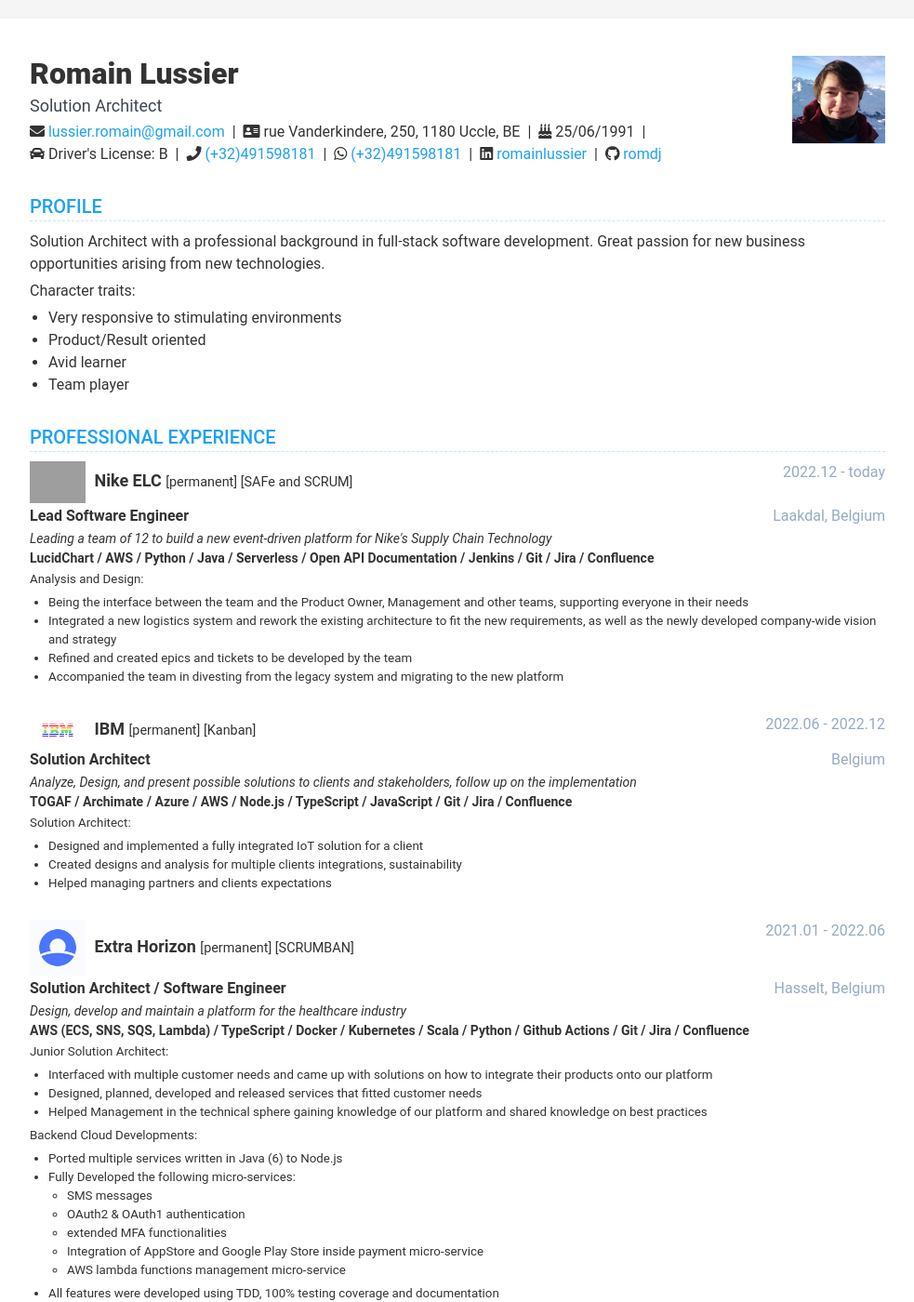
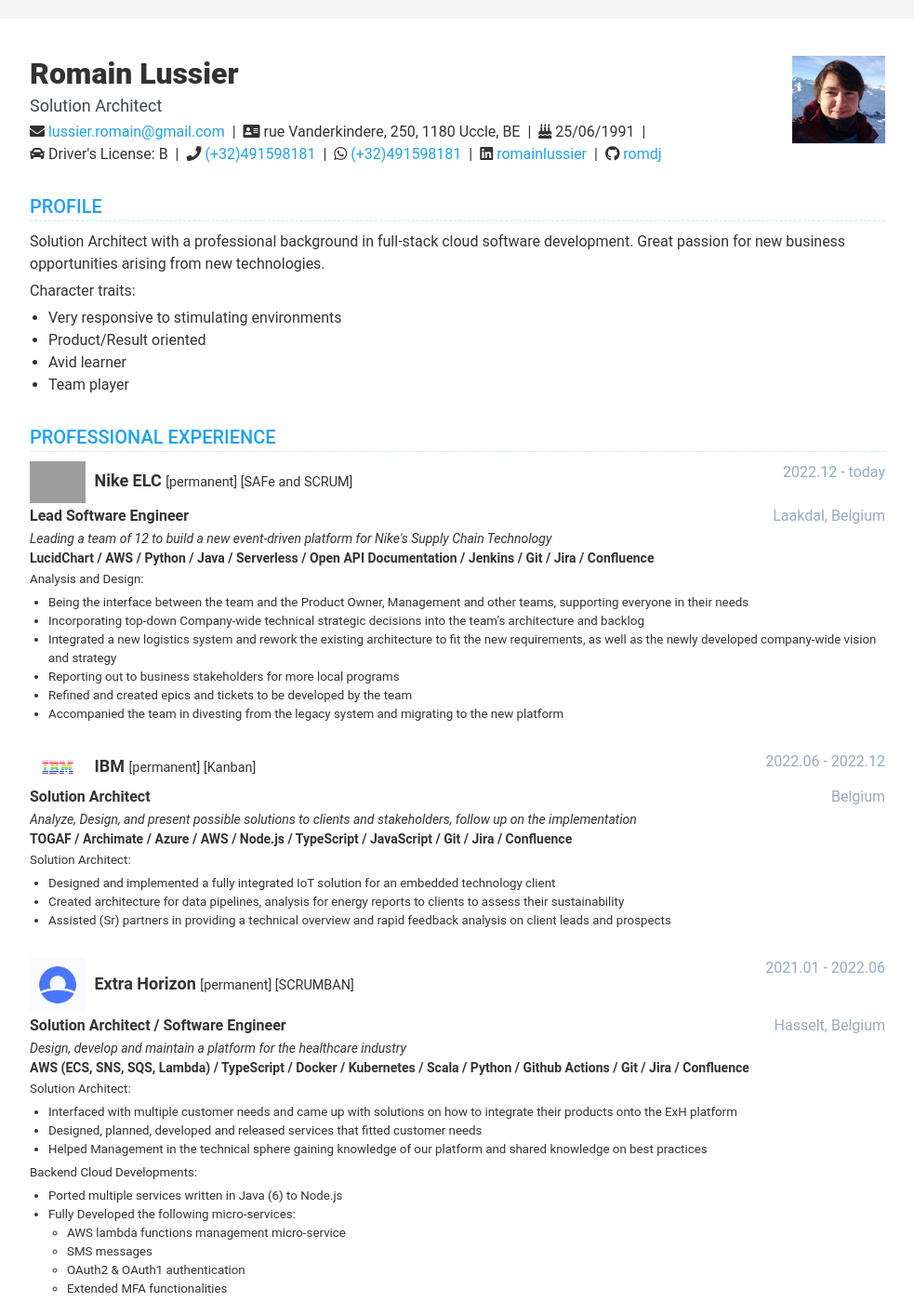
Before and after one commit to romdj/romdj.github.io, a Jekyll site: the page built from index.html, in a window 1280 px wide and 1400 px high. Shown: the whole window at 93% size, without its empty margins (148-1131 px from the left). Built offline with Jekyll 4.4.1, drawn with Linux system fonts in a browser that asks for light colours; nearby versions of some CDN libraries; grey boxes are pictures that could not be loaded.

Commit message:
Corrected data to be more assertive

```diff
--- a/_data/data.yml
+++ b/_data/data.yml
@@ -79,7 +79,7 @@
   display: true
   title: Profile
   details: |
-    Solution Architect with a professional background in full-stack software development.
+    Solution Architect with a professional background in full-stack cloud software development.
     Great passion for new business opportunities arising from new technologies.
 
     Character traits:
@@ -129,7 +129,9 @@
       details: |
         Analysis and Design:
           - Being the interface between the team and the Product Owner, Management and other teams, supporting everyone in their needs
+          - Incorporating top-down Company-wide technical strategic decisions into the team's architecture and backlog
           - Integrated a new logistics system and rework the existing architecture to fit the new requirements, as well as the newly developed company-wide vision and strategy
+          - Reporting out to business stakeholders for more local programs
           - Refined and created epics and tickets to be developed by the team
           - Accompanied the team in divesting from the legacy system and migrating to the new platform
 
@@ -155,9 +157,9 @@
       location: Belgium
       details: |
         Solution Architect:
-          - Designed and implemented a fully integrated IoT solution for a client
-          - Created designs and analysis for multiple clients integrations, sustainability
-          - Helped managing partners and clients expectations
+          - Designed and implemented a fully integrated IoT solution for an embedded technology client
+          - Created architecture for data pipelines, analysis for energy reports to clients to assess their sustainability
+          - Assisted (Sr) partners in providing a technical overview and rapid feedback analysis on client leads and prospects
 
     - role: Solution Architect / Software Engineer
       technologies:
@@ -180,19 +182,19 @@
       tag: permanent
       location: Hasselt, Belgium
       details: |
-        Junior Solution Architect:
-          - Interfaced with multiple customer needs and came up with solutions on how to integrate their products onto our platform
+        Solution Architect:
+          - Interfaced with multiple customer needs and came up with solutions on how to integrate their products onto the ExH platform
           - Designed, planned, developed and released services that fitted customer needs
           - Helped Management in the technical sphere gaining knowledge of our platform and shared knowledge on best practices
 
         Backend Cloud Developments:
           - Ported multiple services written in Java (6) to Node.js
           - Fully Developed the following micro-services:
+            - AWS lambda functions management micro-service
             - SMS messages
             - OAuth2 & OAuth1 authentication
-            - extended MFA functionalities
+            - Extended MFA functionalities
             - Integration of AppStore and Google Play Store inside payment micro-service
-            - AWS lambda functions management micro-service
           - All features were developed using TDD, 100% testing coverage and documentation
 
     - role: Data Engineer
```
